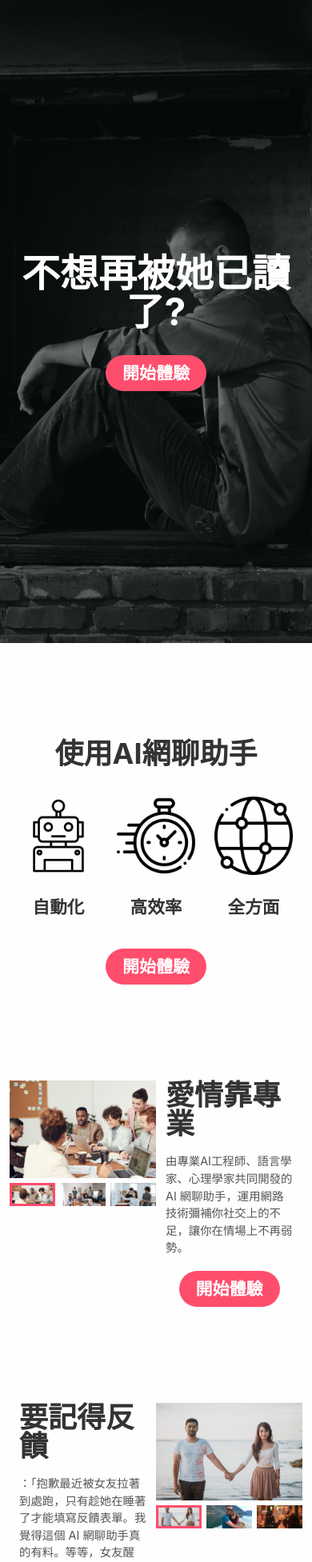
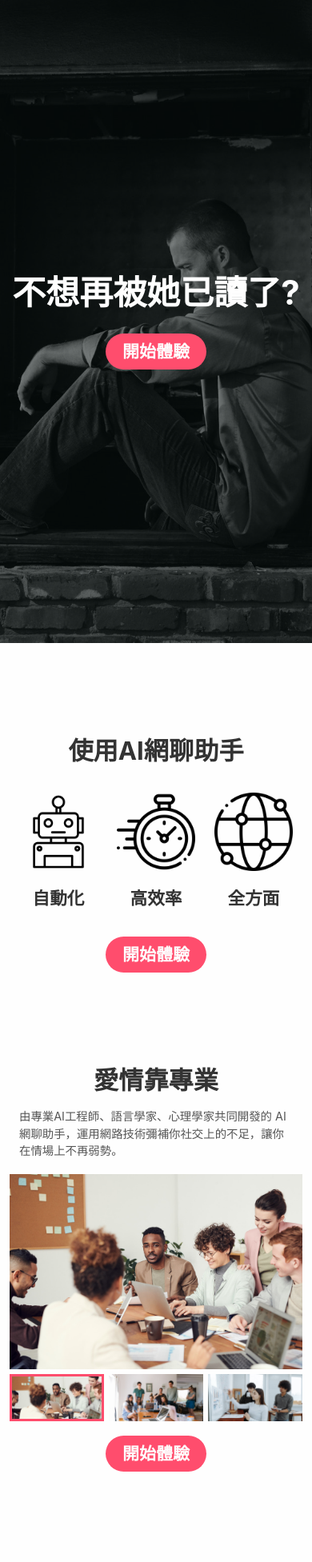
Before and after one commit to Jyun-Peng/Scam-Landing-Page, a React (Create React App) app: page / in a window 390 px wide. Shown: the part 40-1993 px from the top of the page at 80% size. Built offline with nearby package versions, Linux system fonts and the light colour scheme.

Commit message:
Add  layout responsive and more text responsive.

```diff
--- a/src/App.js
+++ b/src/App.js
@@ -23,11 +23,11 @@ function Section({ children }) {
 }
 
 function LargeTitle({ children }) {
-    return <h1 className={`text-xxl text-white font-bold text-center`}>{children}</h1>;
+    return <h1 className={`text-xxl_mobile md:text-xxl text-white font-bold text-center`}>{children}</h1>;
 }
 
 function MediumTitle({ children }) {
-    return <h2 className={`text-xl font-bold`}>{children}</h2>;
+    return <h2 className={`text-xl_mobile md:text-xl font-bold`}>{children}</h2>;
 }
 
 function Paragraph({ children }) {
@@ -72,7 +72,7 @@ function App() {
                     <div className="w-full h-full absolute left-0 top-0 bg-mask"></div>
                 </div>
                 <div className="h-hero flex items-center">
-                    <div className="w-full flex flex-col items-center gap-10">
+                    <div className="w-full flex flex-col items-center gap-10 px-4">
                         <LargeTitle>不想再被她已讀了?</LargeTitle>
                         <a href="#form">
                             <Button text="開始體驗" />
@@ -102,17 +102,22 @@ function App() {
                 </Section>
                 <Section>
                     <DefaultContainer>
-                        <div className="flex">
-                            <div className="flex-half">
+                        <div className="flex flex-wrap mobile:flex-nowrap gap-6 mobile:gap-0">
+                            <div className="flex-full mobile:flex-half order-2 mobile:order-1">
                                 <Carousel srcList={[imageCarousel1, imageCarousel2, imageCarousel3]} />
                             </div>
 
-                            <div className="flex-half flex flex-col justify-center items-center px-4 gap-6">
+                            <div className="flex-full mobile:flex-half order-1 mobile:order-2 flex flex-col justify-center items-center px-4 gap-6">
                                 <MediumTitle>愛情靠專業</MediumTitle>
                                 <Paragraph>
                                     由專業AI工程師、語言學家、心理學家共同開發的 AI
                                     網聊助手，運用網路技術彌補你社交上的不足，讓你在情場上不再弱勢。
                                 </Paragraph>
+                                <a href="#form" className="hidden mobile:block">
+                                    <Button text="開始體驗" />
+                                </a>
+                            </div>
+                            <div className="text-center flex-full block mobile:hidden order-3">
                                 <a href="#form">
                                     <Button text="開始體驗" />
                                 </a>
@@ -122,19 +127,24 @@ function App() {
                 </Section>
                 <Section>
                     <DefaultContainer>
-                        <div className="flex">
-                            <div className="flex-half flex flex-col justify-center items-center px-4 gap-6">
-                                <MediumTitle marginBottom="6">要記得反饋</MediumTitle>
+                        <div className="flex flex-col mobile:flex-row gap-6 mobile:gap-0">
+                            <div className="flex-full mobile:flex-half flex flex-col justify-center items-center px-4 gap-6">
+                                <MediumTitle>用過都說讚</MediumTitle>
                                 <Paragraph>
                                     ：「抱歉最近被女友拉著到處跑，只有趁她在睡著了才能填寫反饋表單。我覺得這個 AI
                                     網聊助手真的有料。等等，女友醒了，我又要忙了，就先這樣囉。 👍」
                                 </Paragraph>
+                                <a href="#form" className="hidden mobile:block">
+                                    <Button text="開始體驗" />
+                                </a>
+                            </div>
+                            <div className="flex-full mobile:flex-half">
+                                <Carousel srcList={[imageCarousel4, imageCarousel5, imageCarousel6]} />
+                            </div>
+                            <div className="text-center flex-full block mobile:hidden order-3">
                                 <a href="#form">
                                     <Button text="開始體驗" />
                                 </a>
-                            </div>
-                            <div className="flex-half">
-                                <Carousel srcList={[imageCarousel4, imageCarousel5, imageCarousel6]} />
                             </div>
                         </div>
                     </DefaultContainer>
--- a/src/components/Card.js
+++ b/src/components/Card.js
@@ -2,7 +2,7 @@ export default function Card({ src, text }) {
     return (
         <div className="flex flex-col">
             <img src={src} alt="icon" className="w-full aspect-square mb-8" />
-            <h2 className="text-center text-[1.8rem] mobile:text-lg font-bold">{text}</h2>
+            <h2 className="text-center text-lg_mobile md:text-lg font-bold">{text}</h2>
         </div>
     );
 }
--- a/src/components/Form.js
+++ b/src/components/Form.js
@@ -18,7 +18,7 @@ export default function Form() {
                 <p className={LabelClass}>電子信箱</p>
                 <input type="email" placeholder="XXXXXX@gmail.com" className={InputClass}></input>
             </label>
-            <label className="block mb-12">
+            <label className="block mb-8">
                 <p className={LabelClass}>地址</p>
                 <input type="text" placeholder="XX市XX區XX路X段X號" className={InputClass}></input>
             </label>
```
